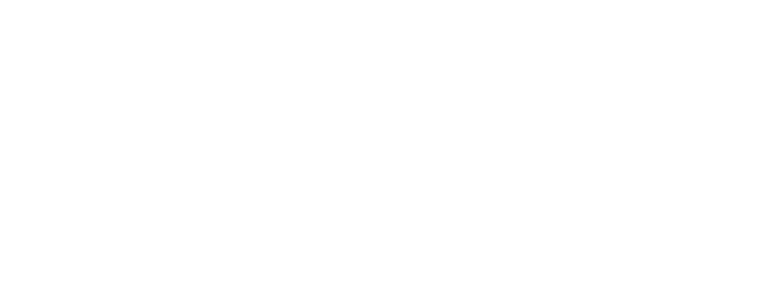
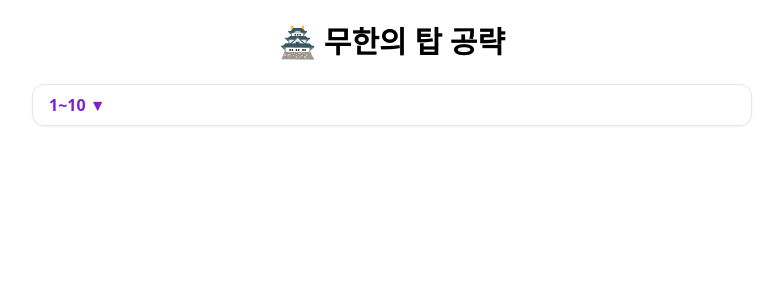
Before and after one commit to ogeongeun/snr-guide, a React (Create React App) app: page /infinity-tower in a window 1280 px wide. Before the commit this address had no page. Shown: the top 300 px of the page, without its empty margins (248-1031 px from the left). Built offline with nearby package versions, Linux system fonts and the light colour scheme.

Commit message:
무한의 탑

```diff
--- a/src/App.js
+++ b/src/App.js
@@ -10,6 +10,8 @@ import SkillOrderPage from './pages/SkillOrderPage';
 import RaidSkillDetailPage from './pages/RaidSkillDetailPage';
 import AdventureDetailPage from './pages/AdventureDetailPage';
 import Adventure from './pages/Adventure';
+import InfinityTowerDetailPage from './pages/InfinityTowerDetailPage';
+import InfinityTowerPage from './pages/InfinityTowerPage';
 const App = () => {
   return (
     <Router>
@@ -24,7 +26,8 @@ const App = () => {
         <Route path="/raid-guide" element={<RaidGuidePage/>} />
         <Route path="/adventure" element={<Adventure/>} />
         <Route path="/adventure/:stage" element={<AdventureDetailPage />} />
-
+       <Route path="/infinity-tower" element={<InfinityTowerPage />} />
+       <Route path="/infinity-tower/:floor" element={<InfinityTowerDetailPage />} />
 
       </Routes>
     </Router>
--- /dev/null
+++ b/src/data/infinity_tower_teams.json
@@ -0,0 +1,18 @@
+{
+  "1층": {
+    "description": "기절 면역이 필요",
+    "heroes": [
+      { "name": "에반", "image": "/images/heroes/evan.png" },
+      { "name": "루디", "image": "/images/heroes/rudy.png" },
+      { "name": "세인", "image": "/images/heroes/sein.png" }
+    ]
+  },
+  "2층": {
+    "description": "즉사 저항 필요. 연희로 클리어.",
+    "heroes": [
+      { "name": "연희", "image": "/images/heroes/Yeonhee.png" },
+      { "name": "루디", "image": "/images/heroes/rudy.png" },
+      { "name": "크리스", "image": "/images/heroes/chris.png" }
+    ]
+  }
+}
--- a/src/pages/Home.jsx
+++ b/src/pages/Home.jsx
@@ -6,37 +6,43 @@ const Home = () => {
       title: '공성전 공략',
       path: '/siege',
       description: '요일별 공성전 영웅, 스킬순서',
-      emoji: '🏰'
+
     },
      {
   title: '모험',
   path: '/adventure',
   description: '모험 콘텐츠용 클리어 덱',
-  emoji: '🗺️'
+
+},{
+  title: '무한의 탑',
+  path: '/infinity-tower',
+  description: '층별 조건에 맞춘 공략 덱 정보',
+
 },
+
     {
       title: '레이드 공략',
       path: '/raid-guide',
       description: '레이드 영웅장비 및 추천 스킬순서',
-      emoji: '🐉'
+
     },
     {
       title: '성장던전',
       path: '/essential-heroes',
       description: '요일별 성장던전 클리어덱',
-      emoji: '⭐'
+
     },
     {
       title: '스킬 강화 순서',
       path: '/skill-order',
       description: '영웅별 스킬 강화 우선순위 추천',
-      emoji: '💡'
+
     },
     {
       title: '쫄작 효율 비교',
       path: '/farming',
       description: '경험치/루비 손익 기준 효율 계산',
-      emoji: '🔍'
+
     },
 
 
@@ -65,7 +71,7 @@ const Home = () => {
               key={index}
               className="bg-white shadow hover:shadow-lg rounded-xl p-5 transition transform hover:-translate-y-1"
             >
-              <div className="text-4xl mb-2">{feature.emoji}</div>
+
               <h2 className="text-lg font-semibold text-gray-800">{feature.title}</h2>
               <p className="text-sm text-gray-600 mt-1">{feature.description}</p>
             </Link>
--- /dev/null
+++ b/src/pages/InfinityTowerDetailPage.jsx
@@ -0,0 +1,34 @@
+import { useParams } from 'react-router-dom';
+import data from '../data/infinity_tower_teams.json';
+
+const InfinityTowerDetailPage = () => {
+  const { floor } = useParams();
+  const teamData = data[decodeURIComponent(floor)];
+
+  if (!teamData) {
+    return <div className="p-6">해당 층 정보를 찾을 수 없습니다.</div>;
+  }
+
+  return (
+    <div className="p-6 max-w-3xl mx-auto">
+      <h1 className="text-2xl font-bold mb-4 text-center">🏯 {floor}</h1>
+      <p className="text-sm italic text-gray-600 mb-4">{teamData.description}</p>
+
+      <div className="grid grid-cols-5 gap-2">
+        {teamData.heroes.map((hero, idx) => (
+          <div key={idx} className="flex flex-col items-center bg-white border rounded-lg p-1 shadow-sm">
+            <img src={hero.image} alt={hero.name} className="w-14 h-14 object-contain" />
+            <p className="text-[10px] mt-1 text-center">{hero.name}</p>
+            {hero.subText && (
+              <p className="text-[10px] text-red-500 font-semibold mt-0.5">
+                {hero.subText}
+              </p>
+            )}
+          </div>
+        ))}
+      </div>
+    </div>
+  );
+};
+
+export default InfinityTowerDetailPage;
--- /dev/null
+++ b/src/pages/InfinityTowerPage.jsx
@@ -0,0 +1,58 @@
+import { useState } from 'react';
+import { Link } from 'react-router-dom';
+import data from '../data/infinity_tower_teams.json';
+
+const InfinityTowerPage = () => {
+  const grouped = groupFloorsByRange(Object.keys(data), 10); // 10층 단위로 묶기
+  const [openGroup, setOpenGroup] = useState(null);
+
+  function groupFloorsByRange(floors, rangeSize) {
+    const parsed = floors
+      .map(f => parseInt(f.replace(/[^0-9]/g, '')))
+      .filter(n => !isNaN(n))
+      .sort((a, b) => a - b);
+
+    const groups = {};
+    parsed.forEach(floorNum => {
+      const groupKey = `${Math.floor((floorNum - 1) / rangeSize) * rangeSize + 1}~${Math.floor((floorNum - 1) / rangeSize + 1) * rangeSize}`;
+      groups[groupKey] = groups[groupKey] || [];
+      groups[groupKey].push(`${floorNum}층`);
+    });
+
+    return groups;
+  }
+
+  return (
+    <div className="p-6 max-w-3xl mx-auto">
+      <h1 className="text-3xl font-bold mb-6 text-center">🏯 무한의 탑 공략</h1>
+      <div className="space-y-4">
+        {Object.entries(grouped).map(([range, floors]) => (
+          <div key={range} className="border rounded-xl shadow-sm bg-white">
+            <button
+              onClick={() => setOpenGroup(openGroup === range ? null : range)}
+              className="w-full text-left px-4 py-2 font-semibold text-purple-700 hover:bg-purple-50 rounded-t-xl"
+            >
+              {range} {openGroup === range ? '▲' : '▼'}
+            </button>
+            {openGroup === range && (
+              <ul className="grid grid-cols-2 gap-2 p-4">
+                {floors.map((floor) => (
+                  <li key={floor}>
+                    <Link
+                      to={`/infinity-tower/${encodeURIComponent(floor)}`}
+                      className="block bg-gray-100 rounded-lg text-center py-2 hover:bg-purple-100"
+                    >
+                      {floor}
+                    </Link>
+                  </li>
+                ))}
+              </ul>
+            )}
+          </div>
+        ))}
+      </div>
+    </div>
+  );
+};
+
+export default InfinityTowerPage;
```
